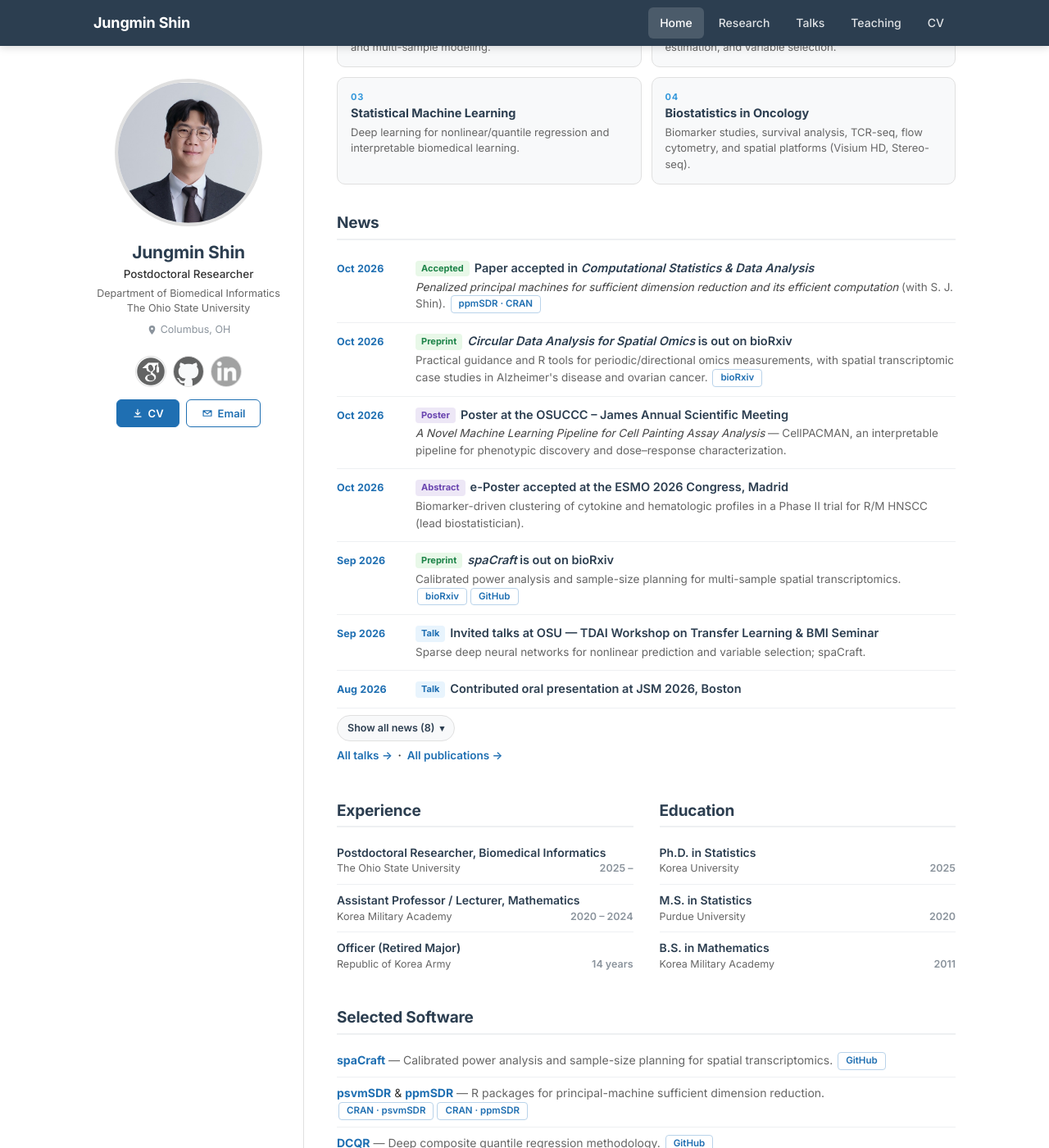
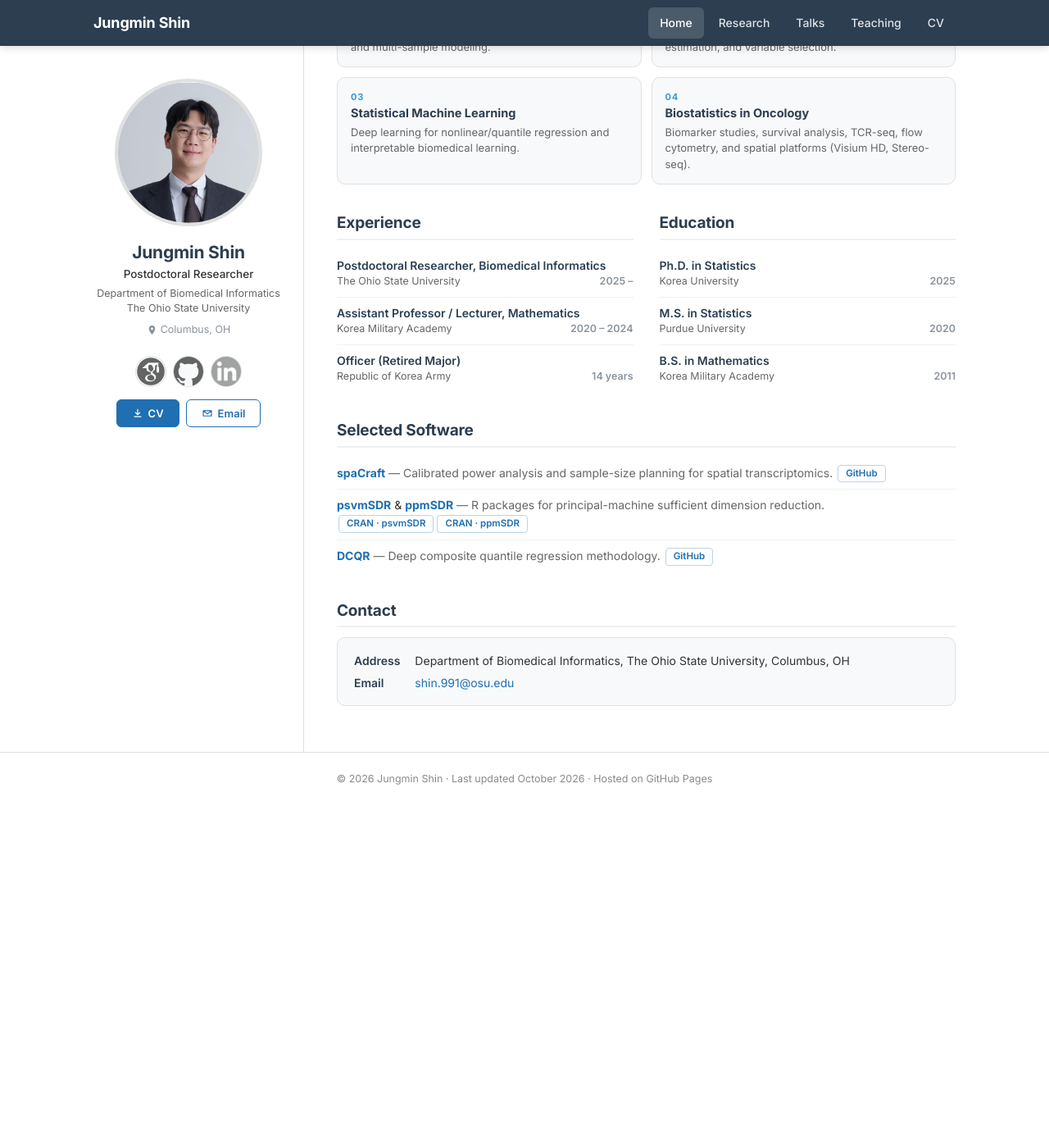
Before and after one commit to c16267/c16267.github.io, a Jekyll site: the page built from index.md, in a window 1280 px wide and 1400 px high, scrolled down 490 px. Shown: the whole window at 82% size. Built offline with Jekyll 4.4.1, drawn with Linux system fonts in a browser that asks for light colours; after the commit the page ends 1473 px from its top, so only the background shows below that.

Commit message:
Remove news section from index.md
Removed the news section and its related content from the index page.

```diff
--- a/index.md
+++ b/index.md
@@ -36,67 +36,7 @@ My work bridges **methodological statistics** and **collaborative biostatistics*
   </div>
 </div>
 
-## News
 
-<ul class="news-list" data-limit="7">
-  <li class="news-item">
-    <div class="news-date">Oct 2026</div>
-    <div>
-      <div class="news-title"><span class="tag tag--paper">Accepted</span>Paper accepted in <em>Computational Statistics &amp; Data Analysis</em></div>
-      <div class="news-desc"><em>Penalized principal machines for sufficient dimension reduction and its efficient computation</em> (with S. J. Shin). <span class="links"><a href="https://cran.r-project.org/web/packages/ppmSDR/index.html">ppmSDR · CRAN</a></span></div>
-    </div>
-  </li>
-  <li class="news-item">
-    <div class="news-date">Oct 2026</div>
-    <div>
-      <div class="news-title"><span class="tag tag--paper">Preprint</span><em>Circular Data Analysis for Spatial Omics</em> is out on bioRxiv</div>
-      <div class="news-desc">Practical guidance and R tools for periodic/directional omics measurements, with spatial transcriptomic case studies in Alzheimer's disease and ovarian cancer. <span class="links"><a href="https://www.biorxiv.org/content/10.64898/2026.09.29.755467v1">bioRxiv</a></span></div>
-    </div>
-  </li>
-  <li class="news-item">
-    <div class="news-date">Oct 2026</div>
-    <div>
-      <div class="news-title"><span class="tag tag--poster">Poster</span>Poster at the OSUCCC – James Annual Scientific Meeting</div>
-      <div class="news-desc"><em>A Novel Machine Learning Pipeline for Cell Painting Assay Analysis</em> — CellPACMAN, an interpretable pipeline for phenotypic discovery and dose–response characterization.</div>
-    </div>
-  </li>
-  <li class="news-item">
-    <div class="news-date">Oct 2026</div>
-    <div>
-      <div class="news-title"><span class="tag tag--poster">Abstract</span>e-Poster accepted at the ESMO 2026 Congress, Madrid</div>
-      <div class="news-desc">Biomarker-driven clustering of cytokine and hematologic profiles in a Phase II trial for R/M HNSCC (lead biostatistician).</div>
-    </div>
-  </li>
-  <li class="news-item">
-    <div class="news-date">Sep 2026</div>
-    <div>
-      <div class="news-title"><span class="tag tag--paper">Preprint</span><em>spaCraft</em> is out on bioRxiv</div>
-      <div class="news-desc">Calibrated power analysis and sample-size planning for multi-sample spatial transcriptomics. <span class="links"><a href="https://doi.org/10.64898/2026.09.04.749534">bioRxiv</a><a href="https://github.com/c16267/spaCraft">GitHub</a></span></div>
-    </div>
-  </li>
-  <li class="news-item">
-    <div class="news-date">Sep 2026</div>
-    <div>
-      <div class="news-title"><span class="tag tag--talk">Talk</span>Invited talks at OSU — TDAI Workshop on Transfer Learning &amp; BMI Seminar</div>
-      <div class="news-desc">Sparse deep neural networks for nonlinear prediction and variable selection; spaCraft.</div>
-    </div>
-  </li>
-  <li class="news-item">
-    <div class="news-date">Aug 2026</div>
-    <div>
-      <div class="news-title"><span class="tag tag--talk">Talk</span>Contributed oral presentation at JSM 2026, Boston</div>
-    </div>
-  </li>
-  <li class="news-item">
-    <div class="news-date">Jul 2026</div>
-    <div>
-      <div class="news-title"><span class="tag tag--award">Selected</span>Lightning talk at the IMS New Researchers Conference, UMass Amherst</div>
-      <div class="news-desc">Selected participant; fully funded by NSF and IMS.</div>
-    </div>
-  </li>
-</ul>
-
-<p class="section-more"><a href="{{ '/talks/' | relative_url }}">All talks →</a> &nbsp;·&nbsp; <a href="{{ '/research/' | relative_url }}">All publications →</a></p>
 
 <div class="cols-2">
   <div>
```
